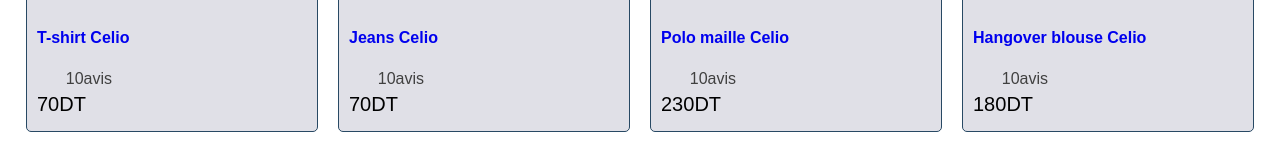
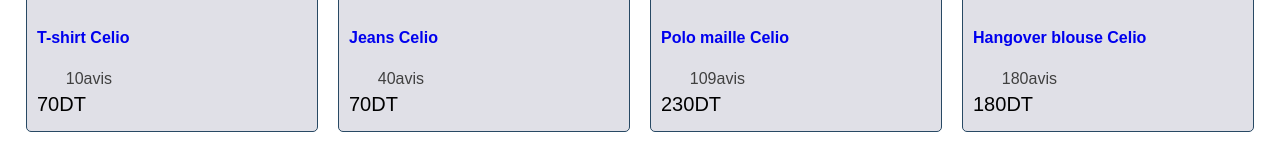
Before and after one commit to BouzidYoussef/e-commerce-1, a React (Create React App) app in the folder front/: page / in a window 1280 px wide. Shown: the part 452-602 px from the top of the page. Built offline with nearby package versions, Linux system fonts and the light colour scheme.

Commit message:
fixed data

```diff
--- a/front/src/data.js
+++ b/front/src/data.js
@@ -19,7 +19,7 @@
             price:70,
             brand:"Celio",
             rating:4.5,
-            numReviews:10,
+            numReviews:40,
             description:"Blue jeans Celio 2020",
         },
         {
@@ -30,7 +30,7 @@
             price:230,
             brand:"Nike",
             rating:3,
-            numReviews:10,
+            numReviews:109,
             description:"Polo maille Celio 2020",
         },
         {
@@ -41,7 +41,7 @@
             price:180,
             brand:"Celio",
             rating:4.5,
-            numReviews:10,
+            numReviews:180,
             description:"Hangover blouse Celio 2020",
         },
         {
@@ -52,7 +52,7 @@
             price:90,
             brand:"Celio",
             rating:2.5,
-            numReviews:10,
+            numReviews:122,
             description:"Veste printemps Celio",
         },
         {
```
